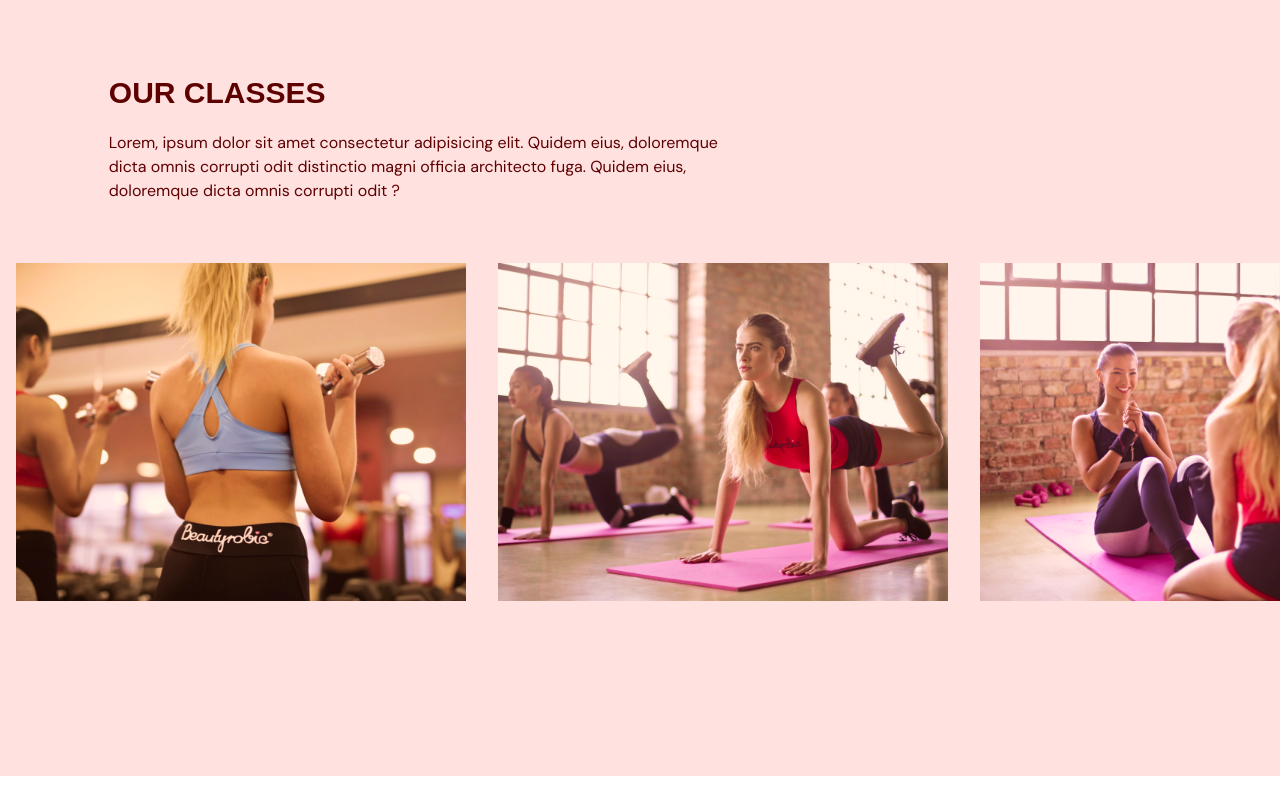
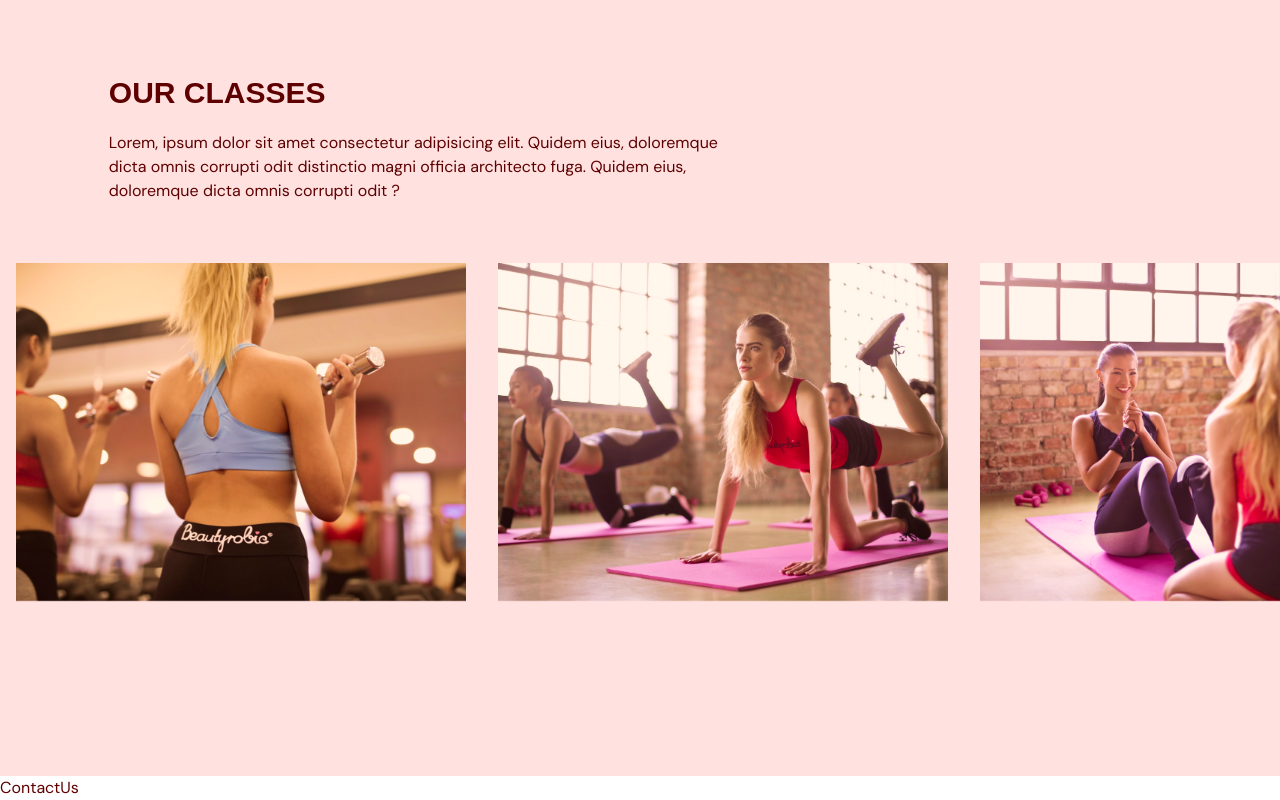
Before and after one commit to abdullahkhan-10/Evogym, a React (Vite) app: page / in a window 1280 px wide. Shown: the part 2238-3038 px from the top of the page. Before the commit the page ends 3014 px from the top, so only its background shows below. Built offline with nearby package versions, Linux system fonts and the light colour scheme.

Commit message:
contact us section initiated

```diff
--- a/src/App.tsx
+++ b/src/App.tsx
@@ -5,6 +5,7 @@ import { allPages } from "./share/enumType"
 import Home from "./components/Home"
 import Benefits from "./components/Benefits"
 import OurClasses from "./components/OurClasses"
+import ContactUs from "./components/ContactUs"
 
 
 
@@ -36,6 +37,7 @@ function App() {
 
       <Benefits setSelectedPage={setSelectedPage}/>
       <OurClasses setSelectedPage={setSelectedPage}/>
+      <ContactUs/>
     </div>
   )
 }
--- /dev/null
+++ b/src/components/ContactUs.tsx
@@ -0,0 +1,11 @@
+import React from 'react'
+
+type Props = {}
+
+const ContactUs = (props: Props) => {
+  return (
+    <section>ContactUs</section>
+  )
+}
+
+export default ContactUs
```
